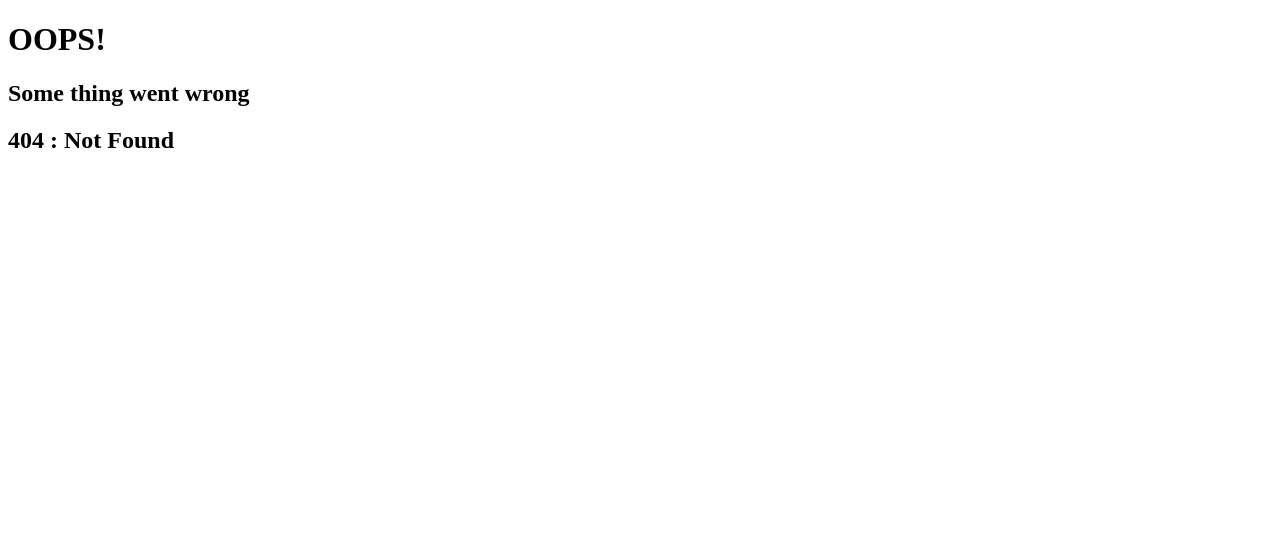
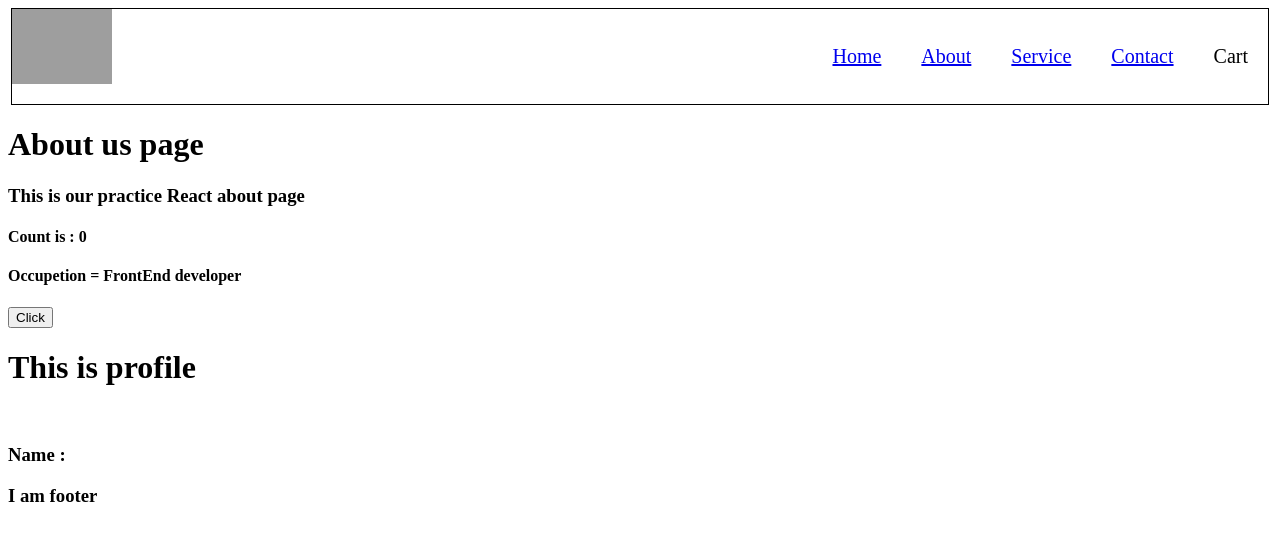
Before and after one commit to Manoj98Gopal/ReactPractice, a React (Vite) app in the folder project/: page /about/profile in a window 1280 px wide. Before the commit this address had no page. Shown: the top 540 px of the page. Built offline with nearby package versions, Linux system fonts and the light colour scheme; grey boxes are pictures that could not be loaded.

Commit message:
Nested route is added and class component created

```diff
--- a/project/src/components/pages/About.js
+++ b/project/src/components/pages/About.js
@@ -1,12 +1,55 @@
 import React from 'react'
+import { Outlet } from 'react-router-dom'
+import Profile from './Profile'
 
-function About() {
+// function About1() {
+//   return (
+//     <div>
+//         <h1>About us page</h1>
+//         <h3>This is our practice React about page</h3>
+//     </div>
+//   )
+// }
+
+class About extends React.Component{
+
+  constructor(props){
+      super(props);
+      console.log(" parent This is constractor")
+
+      this.state={
+        count : 0,
+        occupetion: "FrontEnd developer"
+      }
+
+  }
+
+
+  componentDidMount(){
+
+    console.log("parent component did mount ")
+  }
+
+
+  render(){
+  console.log(" parent This is render method")
+
     return (
           <div>
               <h1>About us page</h1>
               <h3>This is our practice React about page</h3>
+              <h4>Count is : {this.state.count}</h4>
+              <h4> Occupetion = {this.state.occupetion}</h4>
+              <button onClick={() => { this.setState({
+                count : this.state.count + 1 ,
+                occupetion: "Fullstack developer"
+              })}}>Click</button>
+              <Profile  name = "Manoj Gopal"  occupetion = {this.state.occupetion}/>
+
           </div>
         )
   }
+}
+
 
 export default About
--- /dev/null
+++ b/project/src/components/pages/Profile.js
@@ -0,0 +1,67 @@
+import React from "react";
+
+class Profile extends React.Component {
+
+    constructor(props){
+        super(props);
+console.log("child constructor");
+        this.state = {
+            count : 2,
+            jsonData :"",
+        }
+    }
+
+  //  async componentDidMount(){
+
+
+  //       console.log("child  did mount ");
+
+  //       const data = await fetch("https://api.github.com/users/akshaymarch7")
+  //       const json = await data.json()
+  //         console.log("json data ==",json);
+  //         this.setState({
+  //             jsonData : json
+  //         })
+
+  //         console.log("child did mount after api");
+  //   }
+
+    componentDidMount (){
+      console.log("child second did mount")
+
+
+
+
+    }
+
+
+
+    componentDidUpdate(){
+      console.log("child I am update component")
+    }
+
+    componentWillUnmount(){
+      console.log("this will unmount..")
+
+
+
+
+    }
+
+
+  render() {
+
+    console.log("child render method")
+    return (
+      <>
+        <h1>This is profile</h1>
+
+        <img src={this.state.jsonData.avatar_url} />
+
+        <h3>Name : {this.state.jsonData.name}</h3>
+      </>
+    );
+  }
+}
+
+export default Profile;
```
Also changed, not shown: project/src/App.js (+6 -1 lines). Lines whose indentation alone changed are shown as unchanged.
